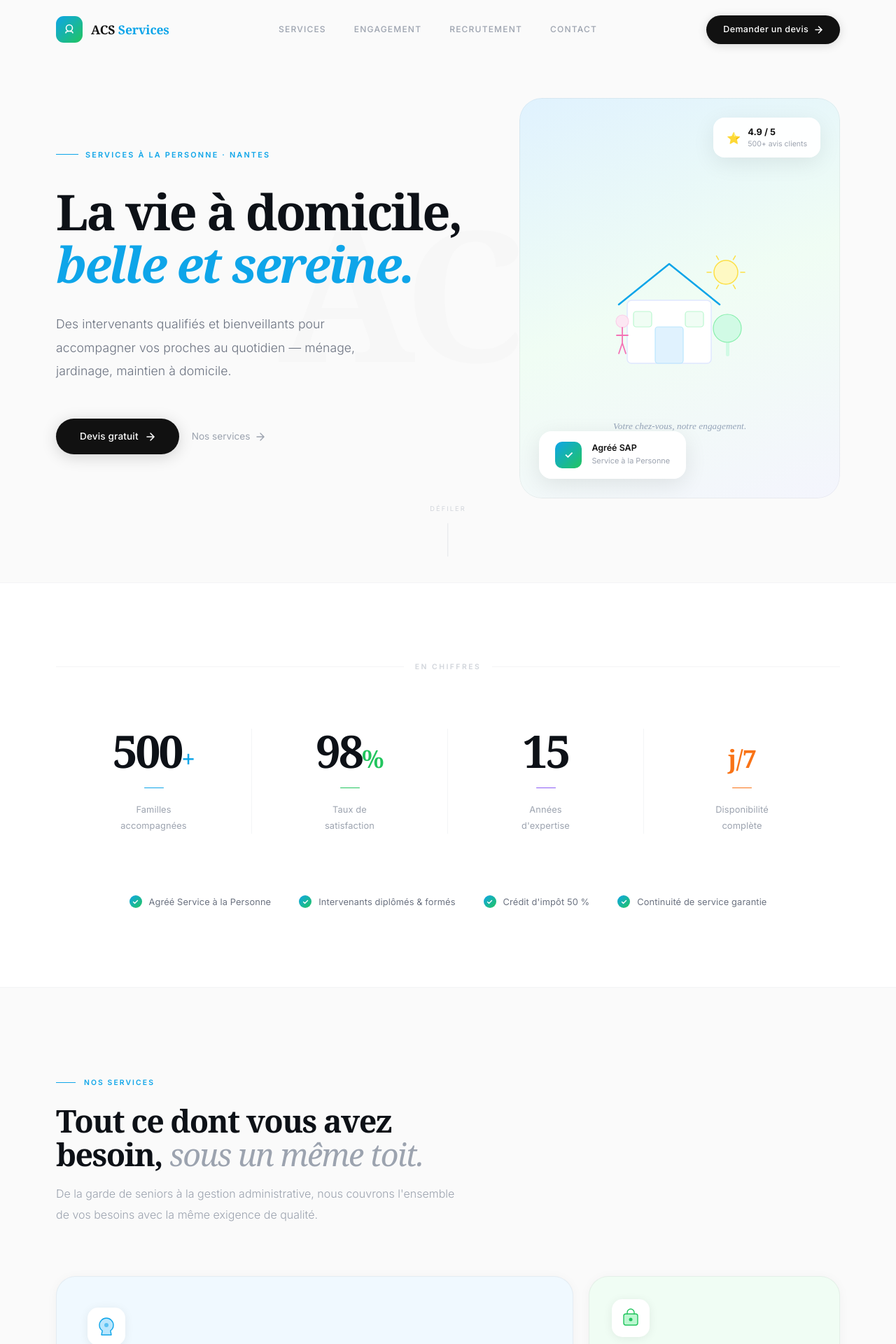
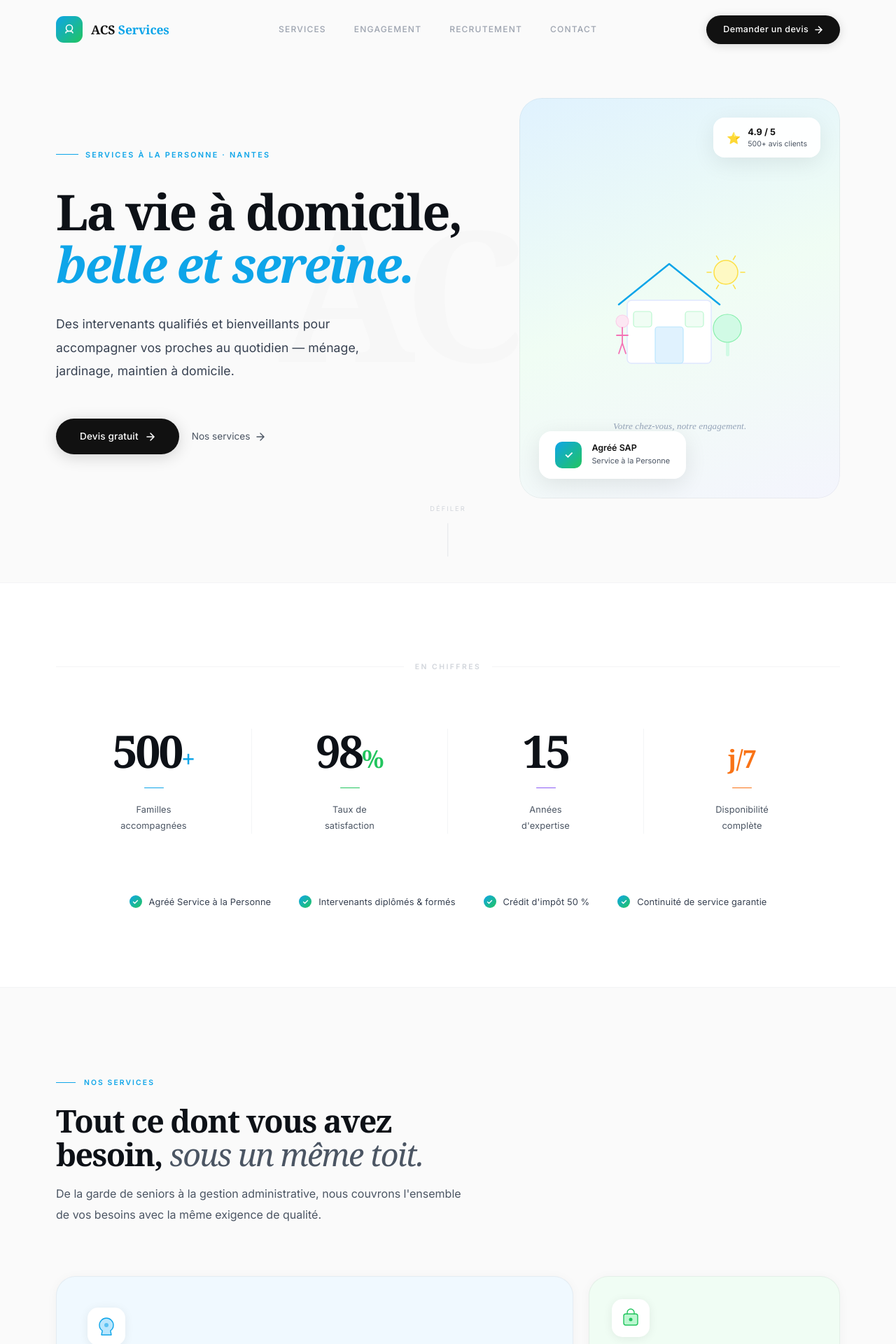
Before and after one commit to Max223182374628763278627856/ACS-services, a React (Vite) app: page / in a window 1280 px wide. Shown: the top 1920 px of the page at 70% size. Built offline with nearby package versions, Linux system fonts and the light colour scheme.

Commit message:
fix: lisibilité — fontWeight 400, couleurs texte #374151/#4b5563

```diff
--- a/src/components/premium/BentoGrid.jsx
+++ b/src/components/premium/BentoGrid.jsx
@@ -123,7 +123,7 @@ function Card({ card, delay }) {
         </div>
 
         <p style={{ fontFamily: "'Inter', sans-serif", fontSize: '0.88rem',
-          fontWeight: 300, lineHeight: 1.8, color: '#6b7280',
+          fontWeight: 400, lineHeight: 1.8, color: '#374151',
           maxWidth: isLarge ? 360 : '100%' }}>
           {card.desc}
         </p>
@@ -184,13 +184,13 @@ export default function BentoGrid() {
               fontSize: 'clamp(2.2rem, 3.5vw, 3.2rem)', fontWeight: 700,
               color: '#0d1117', lineHeight: 1.08, letterSpacing: '-0.035em', marginBottom: 18 }}>
             Tout ce dont vous avez besoin,{' '}
-            <em style={{ fontStyle: 'italic', color: '#9ca3af', fontWeight: 400 }}>sous un même toit.</em>
+            <em style={{ fontStyle: 'italic', color: '#4b5563', fontWeight: 400 }}>sous un même toit.</em>
           </motion.h2>
 
           <motion.p initial={{ opacity: 0, y: 16 }} animate={inView ? { opacity: 1, y: 0 } : {}}
             transition={{ duration: 0.7, delay: 0.16 }}
             style={{ fontFamily: "'Inter', sans-serif", fontSize: '1rem',
-              fontWeight: 300, lineHeight: 1.85, color: '#9ca3af' }}>
+              fontWeight: 400, lineHeight: 1.85, color: '#4b5563' }}>
             De la garde de seniors à la gestion administrative, nous couvrons l'ensemble
             de vos besoins avec la même exigence de qualité.
           </motion.p>
--- a/src/components/premium/Engagement.jsx
+++ b/src/components/premium/Engagement.jsx
@@ -51,13 +51,13 @@ export default function Engagement() {
                   fontSize: 'clamp(2.2rem, 3.5vw, 3.2rem)', fontWeight: 700,
                   color: '#0d1117', lineHeight: 1.08, letterSpacing: '-0.035em', marginBottom: 22 }}>
                 Des personnes<br />
-                <em style={{ fontStyle: 'italic', fontWeight: 400, color: '#9ca3af' }}>au service des personnes.</em>
+                <em style={{ fontStyle: 'italic', fontWeight: 400, color: '#4b5563' }}>au service des personnes.</em>
               </motion.h2>
 
               <motion.p initial={{ opacity: 0, y: 16 }} animate={inView ? { opacity: 1, y: 0 } : {}}
                 transition={{ duration: 0.7, delay: 0.16 }}
-                style={{ fontFamily: "'Inter', sans-serif", fontSize: '1rem', fontWeight: 300,
-                  lineHeight: 1.9, color: '#9ca3af', maxWidth: 420, marginBottom: 56,
+                style={{ fontFamily: "'Inter', sans-serif", fontSize: '1rem', fontWeight: 400,
+                  lineHeight: 1.9, color: '#4b5563', maxWidth: 420, marginBottom: 56,
                   letterSpacing: '0.005em' }}>
                 La qualité d'une prestation repose avant tout sur la qualité humaine de ceux
                 qui l'assurent. C'est pourquoi nous recrutons, formons et fidélisons les meilleurs
@@ -80,7 +80,7 @@ export default function Engagement() {
                         {title}
                       </div>
                       <div style={{ fontFamily: "'Inter', sans-serif", fontSize: '0.87rem',
-                        fontWeight: 300, lineHeight: 1.8, color: '#9ca3af' }}>{desc}</div>
+                        fontWeight: 400, lineHeight: 1.8, color: '#4b5563' }}>{desc}</div>
                     </div>
                   </motion.div>
                 ))}
@@ -127,7 +127,7 @@ export default function Engagement() {
                     <div style={{ fontFamily: "'Inter', sans-serif", fontSize: '0.72rem',
                       fontWeight: 600, color: '#111' }}>Marie-Claire D.</div>
                     <div style={{ fontFamily: "'Inter', sans-serif", fontSize: '0.65rem',
-                      color: '#9ca3af', marginTop: 1 }}>Fille aidante · ★★★★★</div>
+                      color: '#4b5563', marginTop: 1 }}>Fille aidante · ★★★★★</div>
                   </div>
                 </div>
               </motion.div>
@@ -152,10 +152,10 @@ export default function Engagement() {
               fontSize: 'clamp(2.2rem, 3.5vw, 3.2rem)', fontWeight: 700,
               color: '#0d1117', lineHeight: 1.08, letterSpacing: '-0.035em', marginBottom: 18 }}>
               Construisez votre carrière{' '}
-              <em style={{ fontStyle: 'italic', fontWeight: 400, color: '#9ca3af' }}>avec ACS.</em>
+              <em style={{ fontStyle: 'italic', fontWeight: 400, color: '#4b5563' }}>avec ACS.</em>
             </h2>
-            <p style={{ fontFamily: "'Inter', sans-serif", fontSize: '1rem', fontWeight: 300,
-              lineHeight: 1.85, color: '#9ca3af' }}>
+            <p style={{ fontFamily: "'Inter', sans-serif", fontSize: '1rem', fontWeight: 400,
+              lineHeight: 1.85, color: '#4b5563' }}>
               Nous recrutons des personnes passionnées par l'aide à autrui.
               Planning flexible, formations assurées, équipe bienveillante.
             </p>
@@ -177,7 +177,7 @@ export default function Engagement() {
                   letterSpacing: '-0.025em', lineHeight: 1.15 }}>
                   Votre profil nous intéresse.
                 </h3>
-                <p style={{ fontFamily: "'Inter', sans-serif", fontSize: '0.88rem', fontWeight: 300,
+                <p style={{ fontFamily: "'Inter', sans-serif", fontSize: '0.88rem', fontWeight: 400,
                   color: '#64748b', marginTop: 10, lineHeight: 1.7 }}>
                   Nous cherchons avant tout des personnes engagées et bienveillantes.
                 </p>
--- a/src/components/premium/Hero.jsx
+++ b/src/components/premium/Hero.jsx
@@ -71,9 +71,9 @@ export default function Hero() {
           {/* Sous-titre */}
           <motion.p {...FADE(0.26)} style={{
             fontFamily: "'Inter', sans-serif",
-            fontSize: '1.1rem', fontWeight: 300,
+            fontSize: '1.1rem', fontWeight: 400,
             lineHeight: 1.9,               /* très aéré */
-            color: '#6b7280', maxWidth: 460, marginBottom: 52,
+            color: '#374151', maxWidth: 460, marginBottom: 52,
             letterSpacing: '0.005em',
           }}>
             Des intervenants qualifiés et bienveillants pour accompagner vos proches
@@ -99,10 +99,10 @@ export default function Hero() {
             <a href="#services"
               style={{ display: 'inline-flex', alignItems: 'center', gap: 8,
                 textDecoration: 'none', fontFamily: "'Inter', sans-serif",
-                fontSize: '0.85rem', fontWeight: 400, color: '#9ca3af',
+                fontSize: '0.85rem', fontWeight: 400, color: '#4b5563',
                 transition: 'color 0.2s' }}
               onMouseEnter={e => e.currentTarget.style.color = '#111'}
-              onMouseLeave={e => e.currentTarget.style.color = '#9ca3af'}>
+              onMouseLeave={e => e.currentTarget.style.color = '#4b5563'}>
               Nos services
               <svg width="14" height="14" viewBox="0 0 14 14" fill="none">
                 <path d="M2 7h10M7 2l5 5-5 5" stroke="currentColor" strokeWidth="1.4" strokeLinecap="round"/>
@@ -173,7 +173,7 @@ export default function Hero() {
               <div style={{ fontFamily: "'Inter', sans-serif", fontSize: '0.78rem',
                 fontWeight: 600, color: '#111', lineHeight: 1 }}>Agréé SAP</div>
               <div style={{ fontFamily: "'Inter', sans-serif", fontSize: '0.68rem',
-                color: '#9ca3af', marginTop: 3 }}>Service à la Personne</div>
+                color: '#4b5563', marginTop: 3 }}>Service à la Personne</div>
             </div>
           </motion.div>
 
@@ -191,7 +191,7 @@ export default function Hero() {
               <div style={{ fontFamily: "'Inter', sans-serif", fontSize: '0.8rem',
                 fontWeight: 700, color: '#111' }}>4.9 / 5</div>
               <div style={{ fontFamily: "'Inter', sans-serif", fontSize: '0.66rem',
-                color: '#9ca3af' }}>500+ avis clients</div>
+                color: '#4b5563' }}>500+ avis clients</div>
             </div>
           </motion.div>
         </motion.div>
--- a/src/components/premium/Stats.jsx
+++ b/src/components/premium/Stats.jsx
@@ -59,7 +59,7 @@ export default function Stats() {
                   margin: '20px auto', borderRadius: 1, transformOrigin: 'left' }} />
 
               <p style={{ fontFamily: "'Inter', sans-serif", fontSize: '0.8rem',
-                fontWeight: 400, color: '#9ca3af', lineHeight: 1.75,
+                fontWeight: 400, color: '#4b5563', lineHeight: 1.75,
                 whiteSpace: 'pre-line', letterSpacing: '0.01em' }}>
                 {label}
               </p>
@@ -88,7 +88,7 @@ export default function Stats() {
                 </svg>
               </div>
               <span style={{ fontFamily: "'Inter', sans-serif", fontSize: '0.8rem',
-                fontWeight: 400, color: '#6b7280', letterSpacing: '0.01em' }}>{item}</span>
+                fontWeight: 400, color: '#374151', letterSpacing: '0.01em' }}>{item}</span>
             </div>
           ))}
         </motion.div>
```
Also changed, not shown: src/components/premium/PremiumFooter.jsx (+10 -10 lines).
